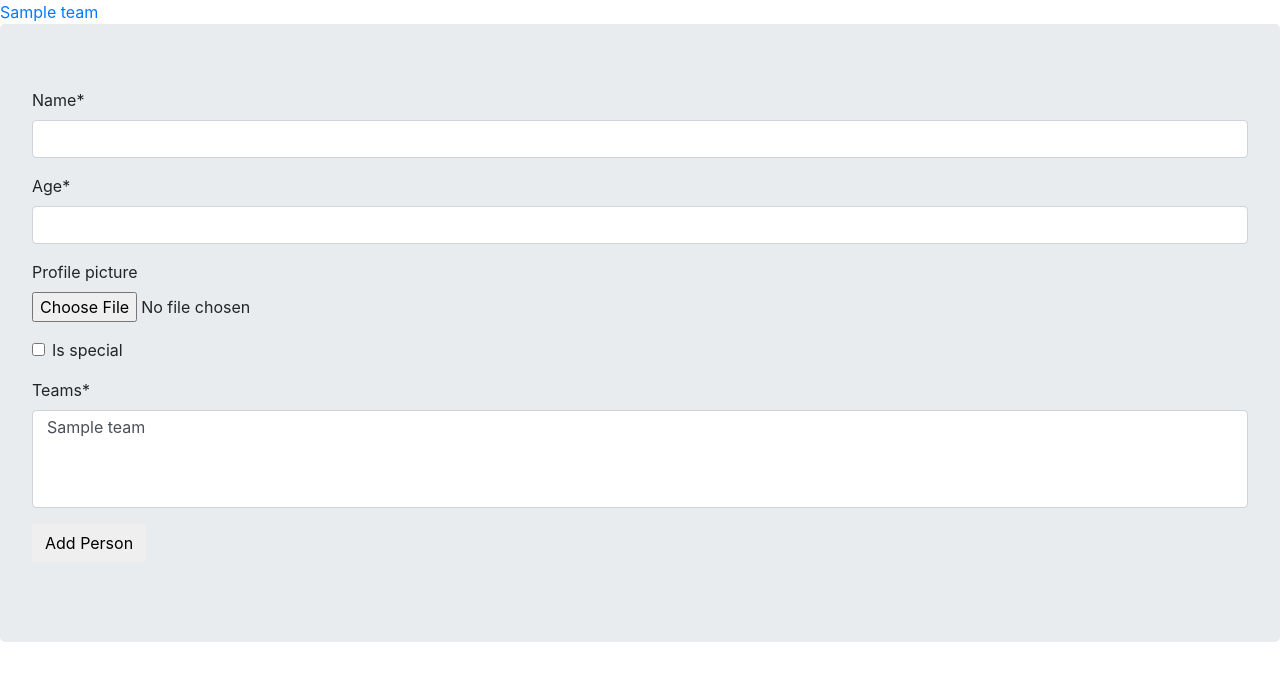
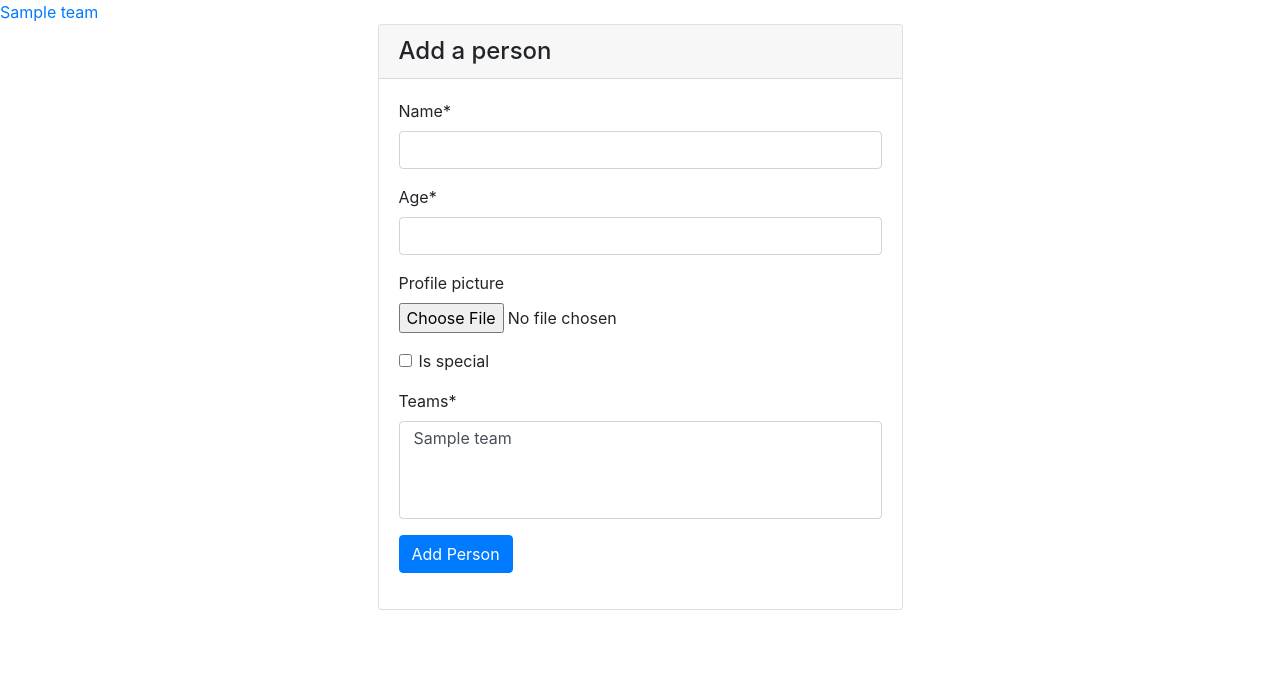
Before and after one commit to Octowl/NFBlog, a Django app: page /people/add_person/ in a window 1280 px wide. Shown: the top 681 px of the page. Run offline with Django 3.2, Linux system fonts and the light colour scheme; tables that the repository leaves empty hold one stand-in row (values such as "Sample post"); some libraries are stand-ins or nearby versions.

Commit message:
Form in a card

```diff
--- a/articles/templates/add_person.html
+++ b/articles/templates/add_person.html
@@ -2,11 +2,18 @@
 {% load crispy_forms_tags %}
 
 {% block stuff %}
-  <div class="jumbotron">
-    <form action="{% url 'add_person' %}" method="POST">
-      {% csrf_token %}
-      {{form|crispy}}
-      <input class="btn btn-default" type="submit" name="" value="Add Person">
-    </form>
+  <div class="container d-flex justify-content-center">
+    <div class="col-6">
+      <div class="card">
+        <h4 class="card-header">Add a person</h4>
+        <div class="card-body">
+          <form action="{% url 'add_person' %}" method="POST">
+            {% csrf_token %}
+            {{form|crispy}}
+            <input class="btn btn-primary" type="submit" name="" value="Add Person">
+          </form>
+        </div>
+      </div>
+    </div>
   </div>
 {% endblock %}
```
